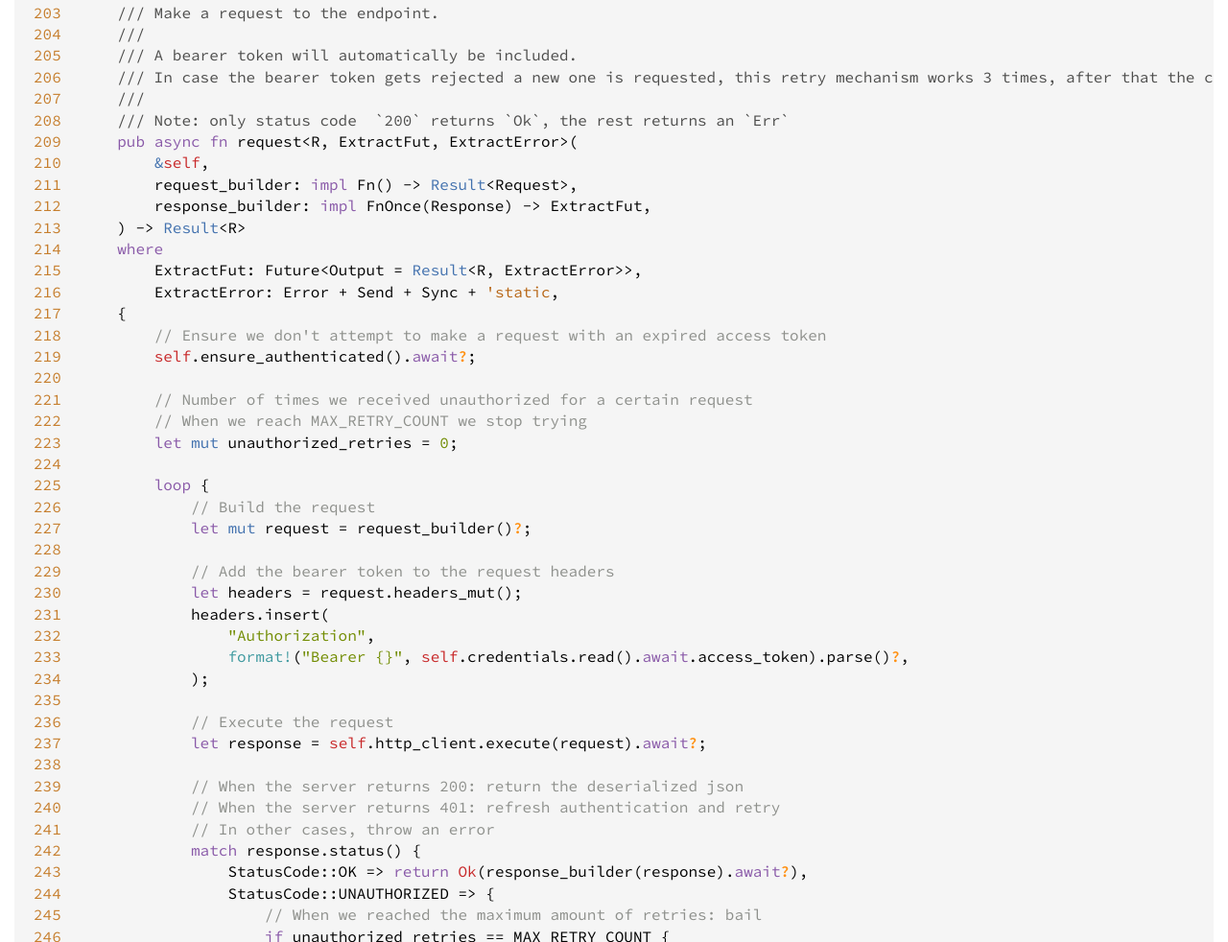
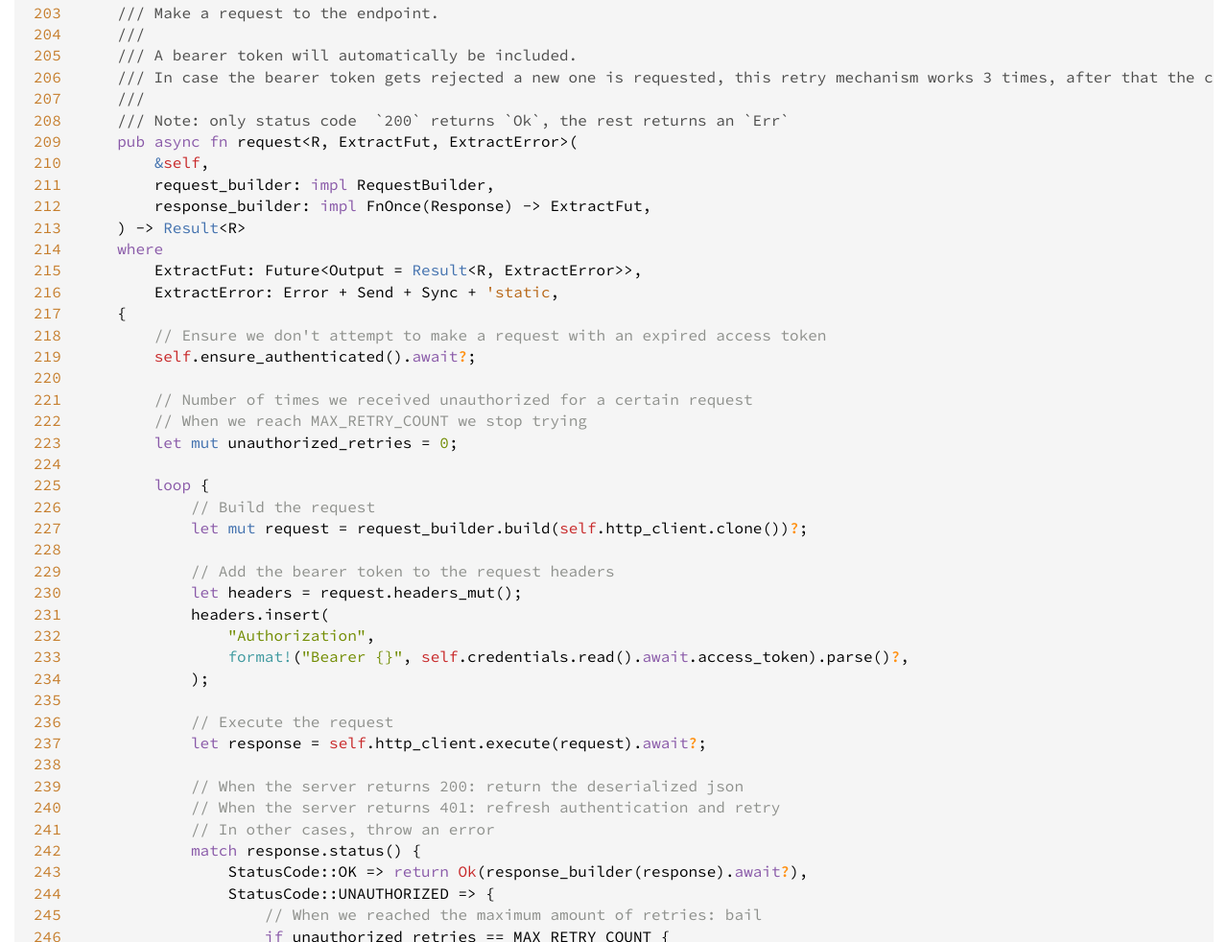
Before and after one commit to jeroenvervaeke/authorized_client, a plain HTML site: page src/authorized_client/authorized_client.rs.html in a window 1280 px wide. Shown: the part 4676-5658 px from the top of the page at 96% size. Drawn offline with Linux system fonts and the light colour scheme.

Commit message:
Automated deployment: Tue Nov 23 14:50:52 UTC 2021 68bff21c89533c989df50cbbff31093c226278be

```diff
--- a/src/authorized_client/authorized_client.rs.html
+++ b/src/authorized_client/authorized_client.rs.html
@@ -523,7 +523,7 @@
     <span class="doccomment">/// Note: only status code  `200` returns `Ok`, the rest returns an `Err`</span>
     <span class="kw">pub</span> <span class="kw">async</span> <span class="kw">fn</span> <span class="ident">request</span><span class="op">&lt;</span><span class="ident">R</span>, <span class="ident">ExtractFut</span>, <span class="ident">ExtractError</span><span class="op">&gt;</span>(
         <span class="kw-2">&amp;</span><span class="self">self</span>,
-        <span class="ident">request_builder</span>: <span class="kw">impl</span> <span class="ident">Fn</span>() <span class="op">-</span><span class="op">&gt;</span> <span class="prelude-ty">Result</span><span class="op">&lt;</span><span class="ident">Request</span><span class="op">&gt;</span>,
+        <span class="ident">request_builder</span>: <span class="kw">impl</span> <span class="ident">RequestBuilder</span>,
         <span class="ident">response_builder</span>: <span class="kw">impl</span> <span class="ident">FnOnce</span>(<span class="ident">Response</span>) <span class="op">-</span><span class="op">&gt;</span> <span class="ident">ExtractFut</span>,
     ) <span class="op">-</span><span class="op">&gt;</span> <span class="prelude-ty">Result</span><span class="op">&lt;</span><span class="ident">R</span><span class="op">&gt;</span>
     <span class="kw">where</span>
@@ -539,7 +539,7 @@
 
         <span class="kw">loop</span> {
             <span class="comment">// Build the request</span>
-            <span class="kw">let</span> <span class="kw-2">mut</span> <span class="ident">request</span> <span class="op">=</span> <span class="ident">request_builder</span>()<span class="question-mark">?</span>;
+            <span class="kw">let</span> <span class="kw-2">mut</span> <span class="ident">request</span> <span class="op">=</span> <span class="ident">request_builder</span>.<span class="ident">build</span>(<span class="self">self</span>.<span class="ident">http_client</span>.<span class="ident">clone</span>())<span class="question-mark">?</span>;
 
             <span class="comment">// Add the bearer token to the request headers</span>
             <span class="kw">let</span> <span class="ident">headers</span> <span class="op">=</span> <span class="ident">request</span>.<span class="ident">headers_mut</span>();
```
Also changed, not shown: authorized_client/struct.AuthorizedClient.html (+1 -1 lines).
